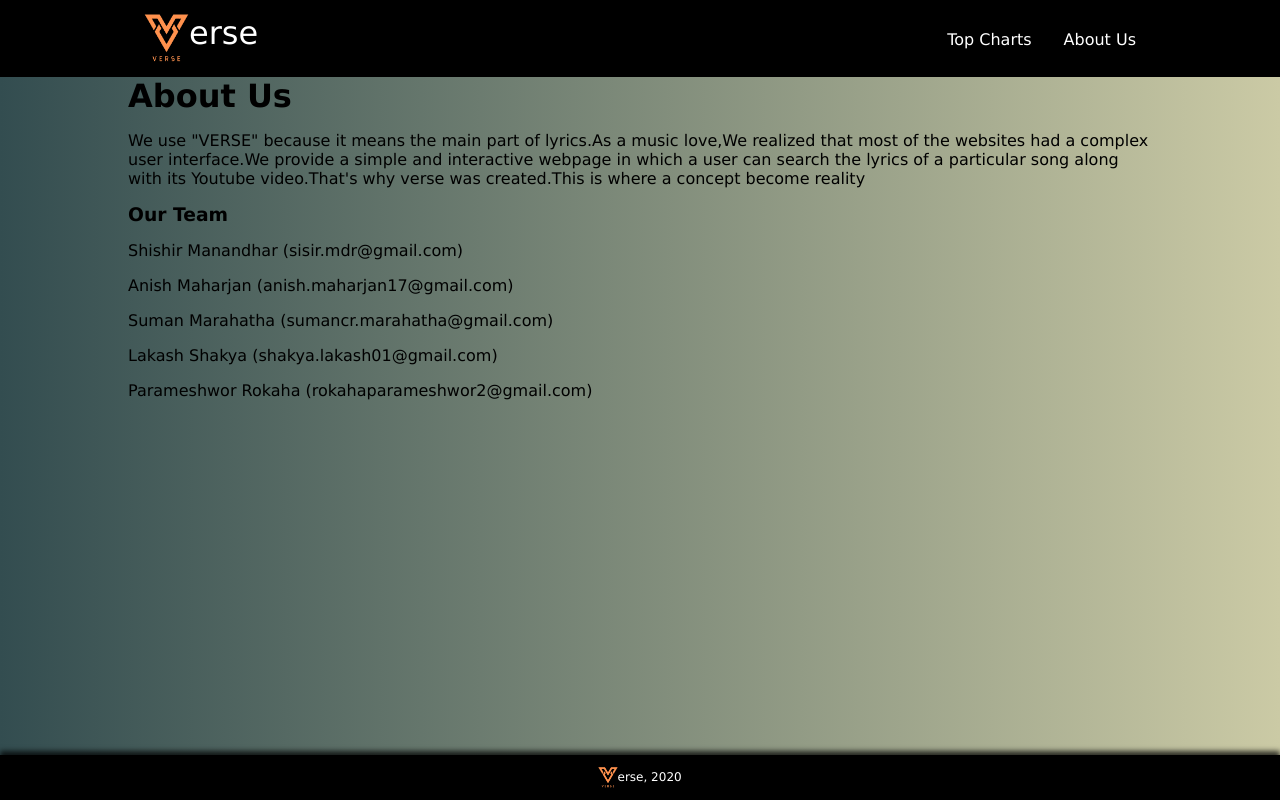
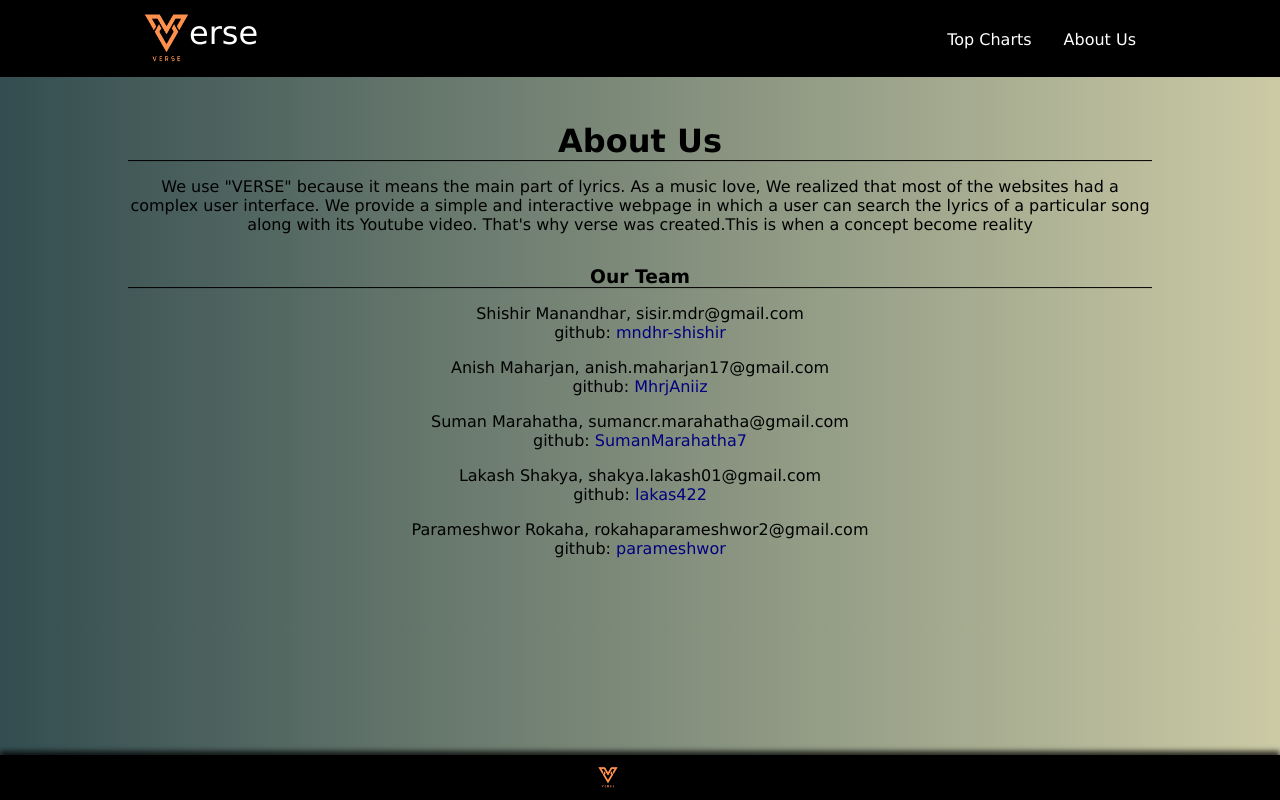
Before and after one commit to mndhr-shishir/VerseLyricsFinder, a React (Create React App) app: page /about in a window 1280 px wide. Built offline with nearby package versions, Linux system fonts and the light colour scheme; the HTML template or start-up script is replaced by a standard one.

Commit message:
Update about-us styelsheet

```diff
--- a/src/App.css
+++ b/src/App.css
@@ -29,10 +29,35 @@ body {
    bottom: 0;
    width: 100%;
    background-color: black;
-   color: white;
+   /* color: white; */
    text-align: center;
    font-size: 12px;
    box-shadow: 0px -4px 5px rgba(0,0,0,.75);
+}
+
+.about-us {
+    position: relative;
+    text-align: center;
+    /* color: white; */
+}
+
+.centered {
+  position: relative;
+  top: 50%;
+  left: 50%;
+  transform: translate(-50%, 3%);
+}
+
+.main {
+  margin-bottom: 2rem;
+}
+
+.email > a:link {
+  color: navy;
+}
+
+.email > a:visited {
+  color: navy;
 }
 
 a:link {
--- a/src/App.js
+++ b/src/App.js
@@ -24,7 +24,7 @@ function App() {
         {/*<Route component={Error404}></Route>*/}
       </Switch>
       <div className="footer">
-        <p><img style={{verticalAlign: "middle"}} alt=""src={logo} width="1.5%" height="1.5%"/>erse, {new Date().getFullYear()}</p>
+        <p><img style={{verticalAlign: "middle"}} alt=""src={logo} width="1.5%" height="1.5%"/>erse, 2020</p>
       </div>
     </div>
   );
--- a/src/components/About.js
+++ b/src/components/About.js
@@ -3,16 +3,25 @@ import Title from './Title';
 
 const About = () => {
   return (
-    <div className="aboutus container">
+    <div className="about-us container">
       <Title title={"Verse | About Us"} />
-      <h1> About Us</h1>
-      <p>We use "VERSE" because it means the main part of lyrics.As a music love,We realized that most of the websites had a complex user interface.We provide a simple and interactive webpage in which a user can search the lyrics of a particular song along with its Youtube video.That's why verse was created.This is where a concept become reality</p>
-      <h3>Our Team</h3>
-      <div className=""><p><a href="https://www.github.com/mndhr-shishir">Shishir Manandhar (sisir.mdr@gmail.com)</a></p></div>
-      <div className=""><p><a href="https://www.github.com/MhrjAniiz">Anish Maharjan (anish.maharjan17@gmail.com)</a></p></div>
-      <div className=""><p><a href="https://www.github.com/SumanMarahatha7">Suman Marahatha (sumancr.marahatha@gmail.com)</a></p></div>
-      <div className=""><p><a href="https://www.github.com/lakas422">Lakash Shakya (shakya.lakash01@gmail.com)</a></p></div>
-      <div className=""><p><a href="https://www.github.com/parameshwor">Parameshwor Rokaha (rokahaparameshwor2@gmail.com)</a></p></div>
+      <div className="centered">
+        <div className="main">
+          <h1 style={{borderBottom: "1px solid", marginTop: "2rem"}}> About Us</h1>
+          <p>
+            We use "VERSE" because it means the main part of lyrics.
+            As a music love, We realized that most of the websites had a complex user interface.
+            We provide a simple and interactive webpage in which a user can search the lyrics of a particular song along with its Youtube video.
+            That's why verse was created.This is when a concept become reality
+          </p>
+        </div>
+        <h3 style={{borderBottom: "1px solid"}}>Our Team</h3>
+        <div><p className="email">Shishir Manandhar, sisir.mdr@gmail.com<br />github: <a href="https://www.github.com/mndhr-shishir">mndhr-shishir</a></p></div>
+        <div><p className="email">Anish Maharjan, anish.maharjan17@gmail.com<br />github: <a href="https://www.github.com/MhrjAniiz">MhrjAniiz</a></p></div>
+        <div><p className="email">Suman Marahatha, sumancr.marahatha@gmail.com<br />github: <a href="https://www.github.com/SumanMarahatha7">SumanMarahatha7</a></p></div>
+        <div><p className="email">Lakash Shakya, shakya.lakash01@gmail.com<br />github: <a href="https://www.github.com/lakas422">lakas422</a></p></div>
+        <div><p className="email">Parameshwor Rokaha, rokahaparameshwor2@gmail.com<br />github: <a href="https://www.github.com/parameshwor">parameshwor</a></p></div>
+      </div>
     </div>
   );
 }
```
